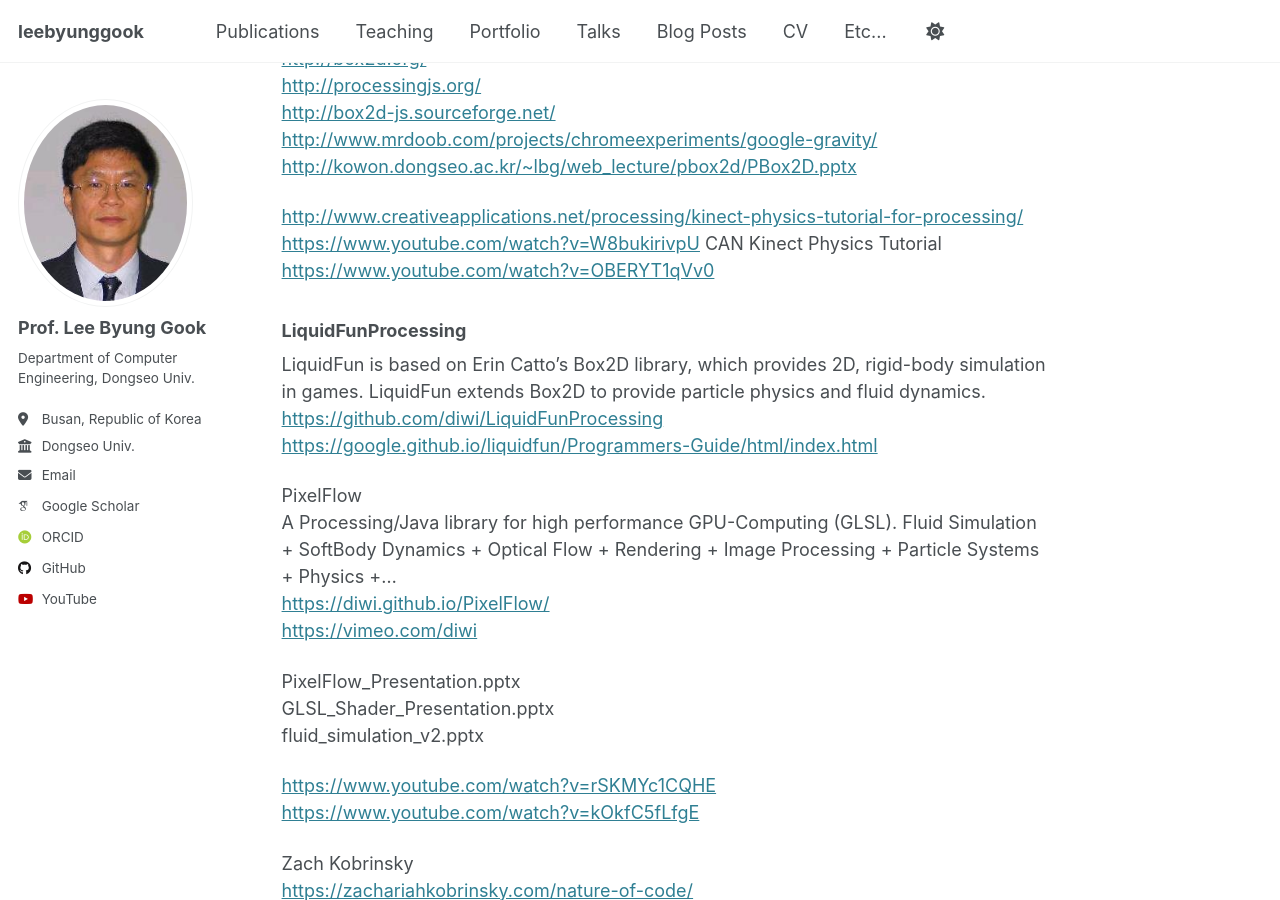
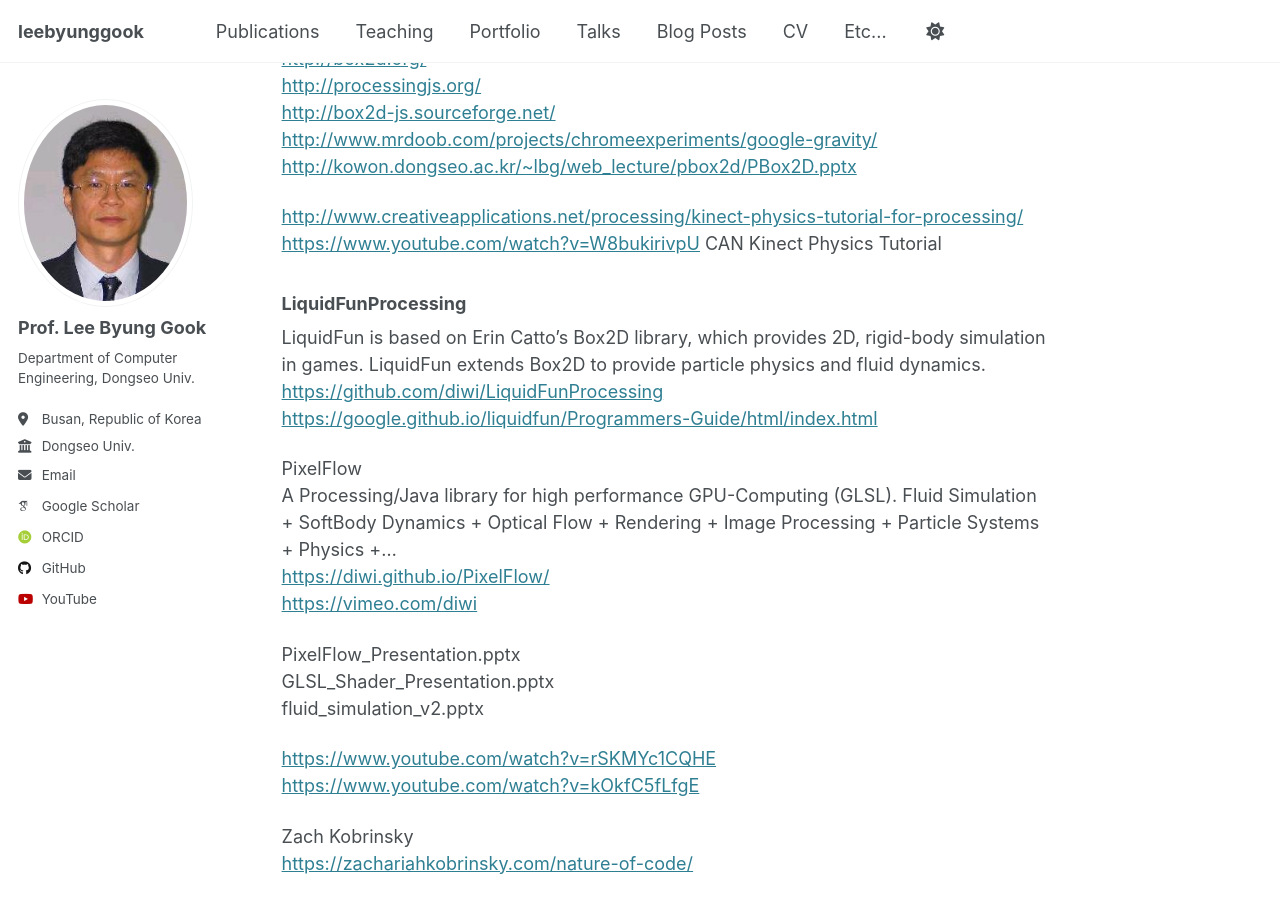
Before and after one commit to leebyunggook/leebyunggook.github.io, a Jekyll site: the page built from _pages/PhysicsProcessing.md, in a window 1280 px wide and 900 px high, scrolled down 4578 px. Built offline with Jekyll 4.4.1, drawn with Linux system fonts in a browser that asks for light colours; some web fonts are replaced; our own code applies the rules of GitHub Pages for plain Markdown files.

Commit message:
Update PhysicsProcessing.md

```diff
--- a/_pages/PhysicsProcessing.md
+++ b/_pages/PhysicsProcessing.md
@@ -148,7 +148,6 @@ The Nature of Code : Simulating Natural Systems with Processing(pdf) <br>
 
 [http://www.creativeapplications.net/processing/](http://www.creativeapplications.net/processing/)[kinect-physics-tutorial-for-processing/](kinect-physics-tutorial-for-processing/) <br>
 [https://www.youtube.com/watch?v=W8bukirivpU](https://www.youtube.com/watch?v=W8bukirivpU) CAN Kinect Physics Tutorial <br>
-[https://www.youtube.com/watch?v=OBERYT1qVv0](https://www.youtube.com/watch?v=OBERYT1qVv0) <br>
 
 ### LiquidFunProcessing
 LiquidFun is based on Erin Catto's Box2D library, which provides 2D, rigid-body simulation in games. LiquidFun extends Box2D to provide particle physics and fluid dynamics. <br>
```
